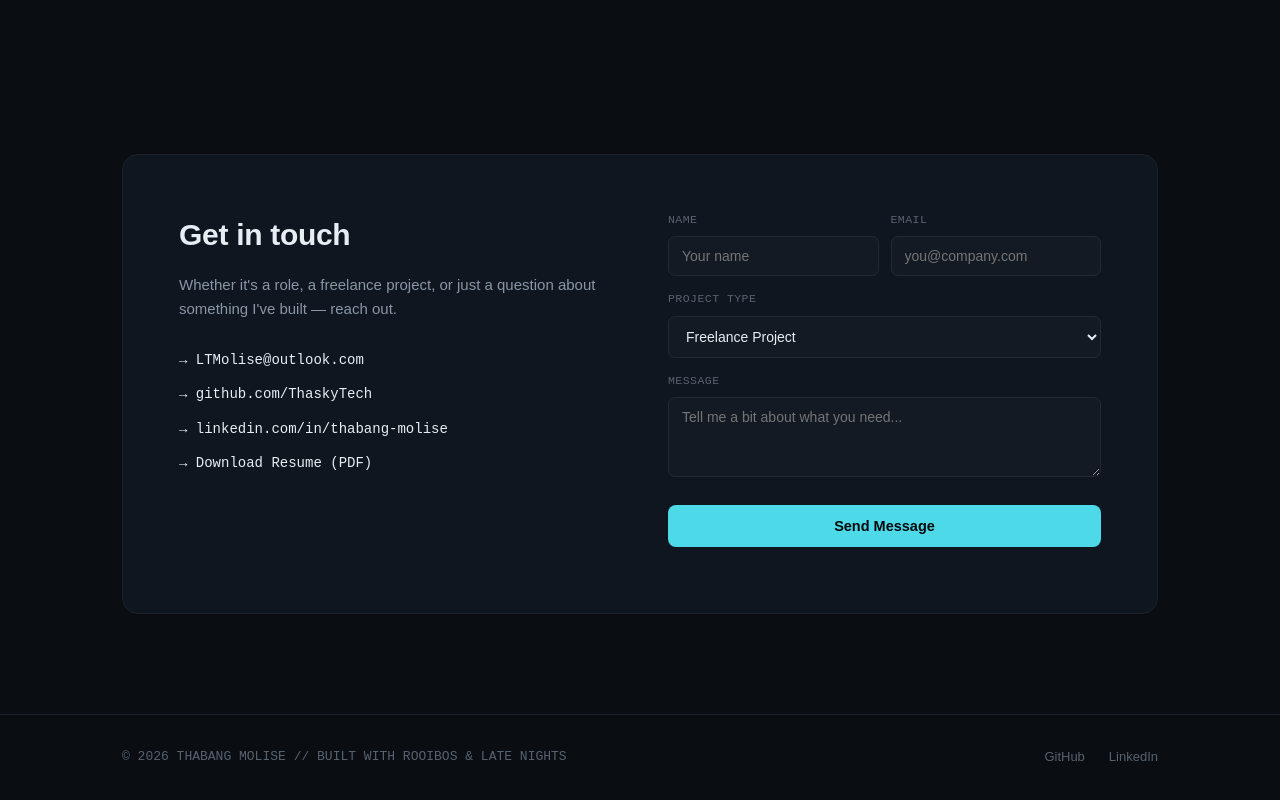
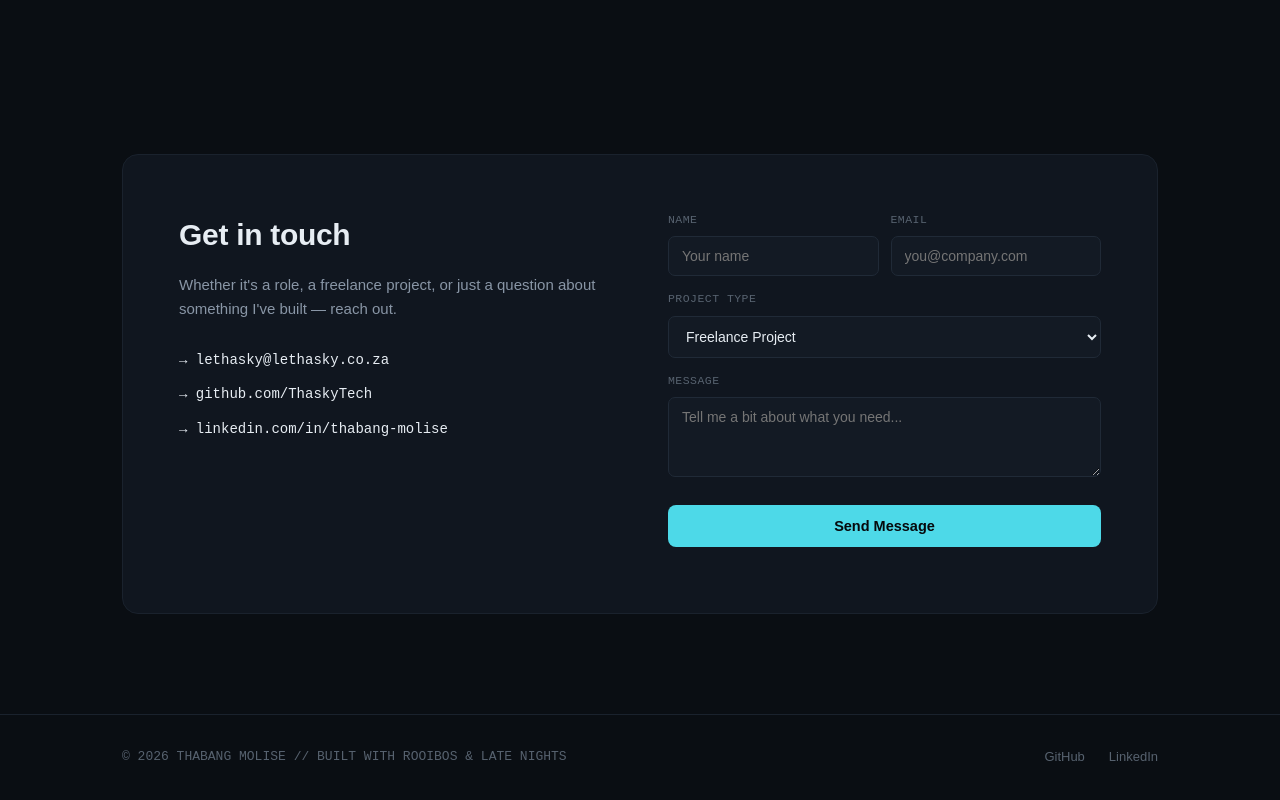
Before and after one commit to ThaskyTech/Portfolio-Site, a website: page public/index.html in a window 1280 px wide. Shown: the part 5066-5866 px from the top of the page. Drawn offline with Linux system fonts and the light colour scheme.

Commit message:
contact form updates

```diff
--- a/public/index.html
+++ b/public/index.html
@@ -278,10 +278,9 @@
                     <h2>Get in touch</h2>
                     <p>Whether it's a role, a freelance project, or just a question about something I've built — reach out.</p>
                     <div class="contact-links">
-                    <a href="mailto:LTMolise@outlook.com">→ LTMolise@outlook.com</a>
+                    <a href="mailto:lethasky@lethasky.co.za">→ lethasky@lethasky.co.za</a>
                     <a href="https://www.github.com/ThaskyTech">→ github.com/ThaskyTech</a>
                     <a href="https://www.linkedin.com/in/thabang-molise-2aa291336">→ linkedin.com/in/thabang-molise</a>
-                    <a href="assets/Thabang_Molise_CV.pdf">→ Download Resume (PDF)</a>
                     </div>
                 </div>
                 <!-- Replace your existing <form> opening tag -->
```
